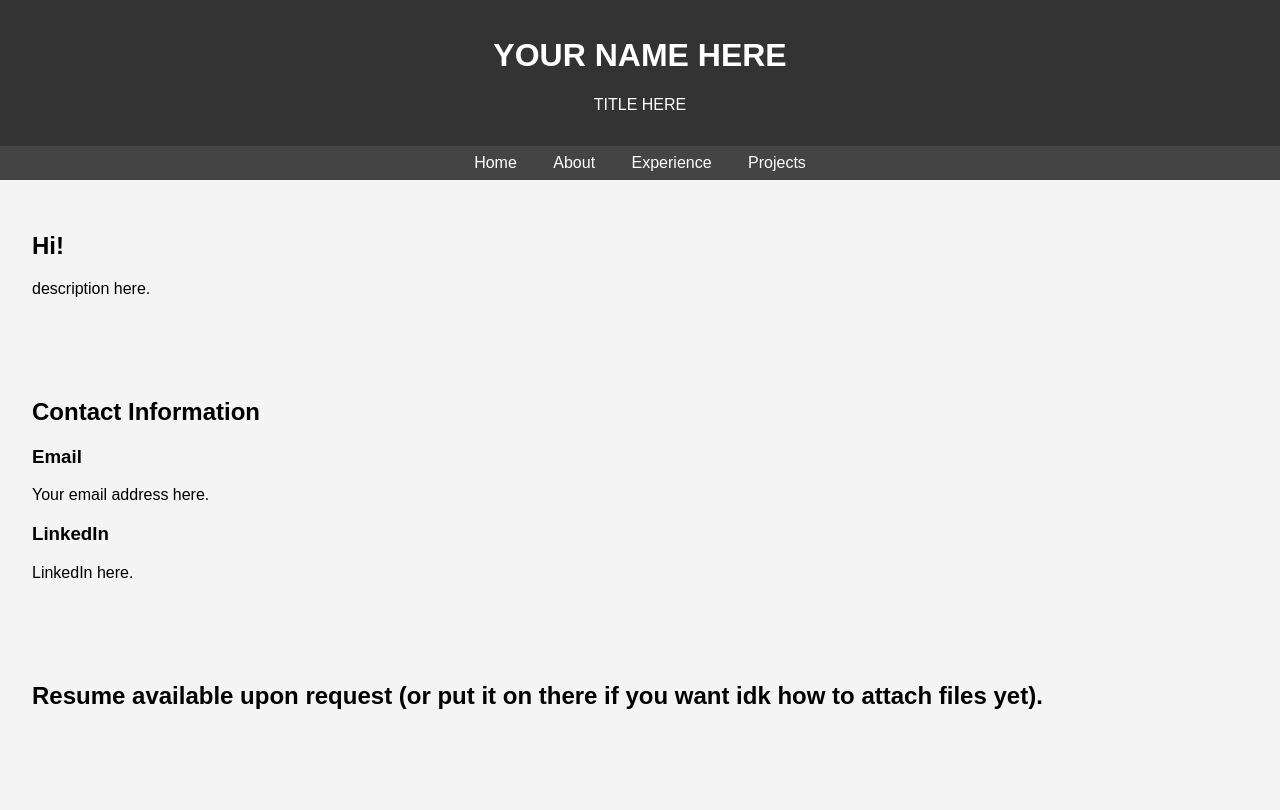
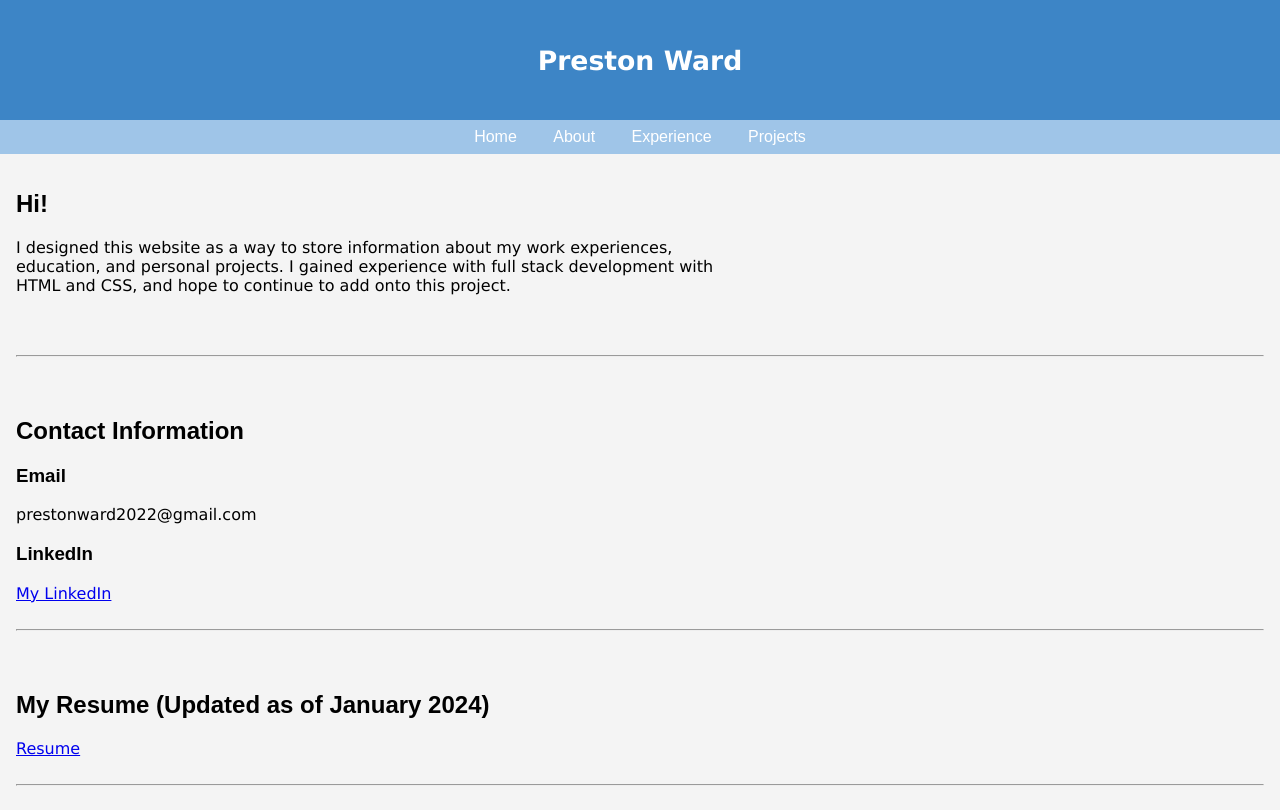
Before and after one commit to pward6/mywebsite, a plain HTML site: page docs/home.html in a window 1280 px wide. Drawn offline with Linux system fonts and the light colour scheme.

Commit message:
formatted home.html and added files

```diff
--- a/docs/index.html
+++ b/docs/home.html
@@ -4,7 +4,7 @@
     <meta charset="UTF-8" />
     <meta http-equiv="X-UA-Compatible" content="IE=edge" />
     <meta name="viewport" content="width=device-width, initial-scale=1.0" />
-    <title>YOUR NAME: PORTFOLIO</title>
+    <title>Preston Ward's Portfolio</title>
     <style>
         body {
             font-family: Arial, sans-serif;
@@ -14,14 +14,16 @@
         }
 
         header {
-            background-color: #333;
+            font-family: 'Verdana';
+            font-size: smaller;
+            background-color: #3d85c6;
             color: #fff;
             text-align: center;
-            padding: 1em;
+            padding: 2em;
         }
 
         nav {
-            background-color: #444;
+            background-color: #9fc5e8;
             padding: 0.5em;
             text-align: center;
         }
@@ -33,7 +35,7 @@
         }
 
         section {
-            padding: 2em;
+            padding: 1em;
         }
 
         footer {
@@ -46,11 +48,10 @@
   </head>
   <body>
     <header>
-        <h1>YOUR NAME HERE</h1>
-        <p>TITLE HERE</p>
+        <h1>Preston Ward</h1>
     </header>
     <nav>
-      <a href="./index.html">Home</a>
+      <a href="./home.html">Home</a>
       <a href="./about.html">About</a>
       <a href="./experience.html">Experience</a>
       <a href="./projects.html">Projects</a>
@@ -60,22 +61,34 @@
     <section id="DESCRIPTION">
         <div>
             <h2>Hi!</h2>
-            <p>description here.</p>
+            <pre style="font-family: Verdana, Geneva, Tahoma, sans-serif;">I designed this website as a way to store information about my work experiences,
+education, and personal projects. I gained experience with full stack development with
+HTML and CSS, and hope to continue to add onto this project.</pre>
+            <br>
+            <br>
+            <hr>
         </div>
     </section>
     <section id="CONTACT">
         <h2>Contact Information</h2>
         <div>
             <h3>Email</h3>
-            <p>Your email address here.</p>
+            <p style="font-family: Verdana, Geneva, Tahoma, sans-serif;">prestonward2022@gmail.com</p>
         </div>
         <div>
             <h3>LinkedIn</h3>
-            <p>LinkedIn here.</p>
+            <a href="https://www.linkedin.com/in/preston-ward-4369b9251/" style="font-family: Verdana, Geneva, Tahoma, sans-serif;"> My LinkedIn</a>
+            <br>
+            <br>
+            <hr>
         </div>
     </section>
     <section>
-        <h2>Resume available upon request (or put it on there if you want idk how to attach files yet).</h2>
+        <h2>My Resume (Updated as of January 2024)</h2>
+        <a href="./files/fall2023Resumev3.pdf" download style="font-family: Verdana, Geneva, Tahoma, sans-serif;">Resume</a>
+        <br>
+        <br>
+        <hr>
     </section>
         <!-- add more sections as needed -->
 </html>
```
Also changed, not shown: docs/about.html (+1 -1 lines), docs/experience.html (+1 -1 lines), docs/projects.html (+1 -1 lines), 3 other files.
